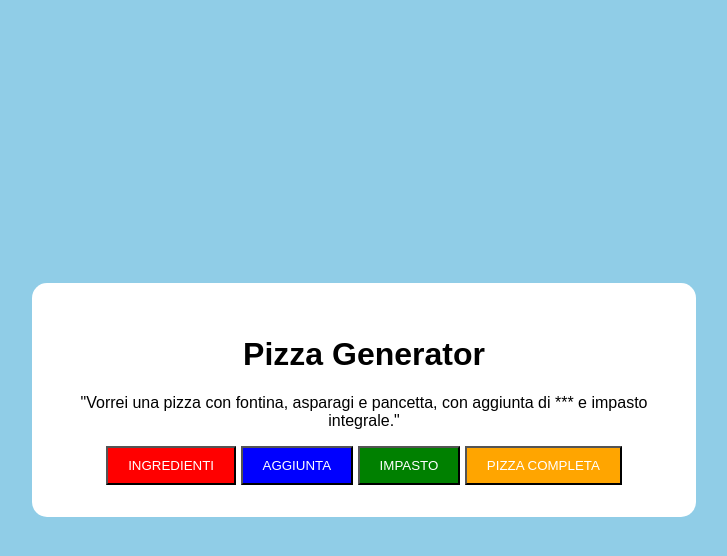
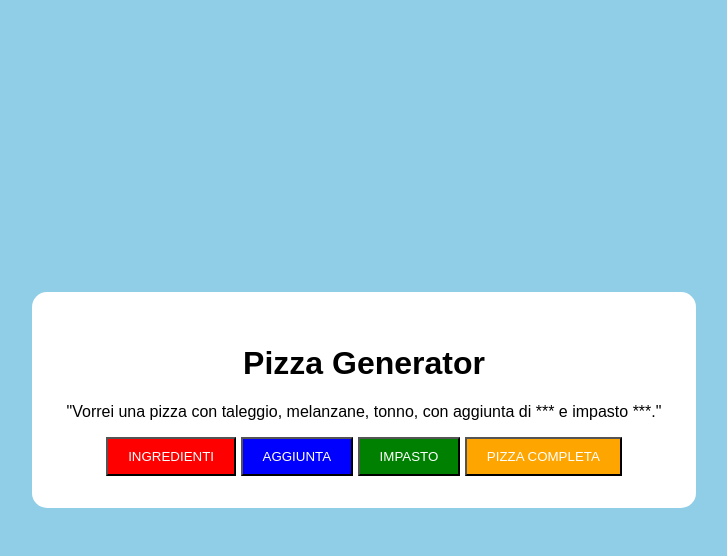
Before and after one commit to potpot89/PizzaGenerator, a plain HTML site: page index.html in a window 1280 px wide. Both pictures are taken after a click on the button "INGREDIENTI". Shown: the whole page, without its empty margins (276-1003 px from the left). Drawn offline with Linux system fonts and the light colour scheme.

Commit message:
wrote the javascript

```diff
--- a/index.html
+++ b/index.html
@@ -13,14 +13,20 @@
       <h1>Pizza Generator</h1>
 
       <p>
-        "Vorrei una pizza con fontina, asparagi e pancetta, con aggiunta di ***
-        e impasto integrale."
+        "Vorrei una pizza con
+        <span id="ingrediente">***</span>, con aggiunta di
+        <span id="aggiunta">***</span>
+        e impasto <span id="impasto">***</span>."
       </p>
       <div class="btn-container">
-        <button>ingredienti</button>
-        <button>aggiunta</button>
-        <button>impasto</button>
-        <button>pizza completa</button>
+        <button id="btn-ingredienti" onclick="generaIngredienti()">
+          ingredienti
+        </button>
+        <button id="btn-aggiunta" onclick="generaAggiunta()">aggiunta</button>
+        <button id="btn-impasto" onclick="generaImpasto()">impasto</button>
+        <button id="btn-pizzaCompleta" onclick="generaTutto()">
+          pizza completa
+        </button>
       </div>
     </main>
   </body>
--- a/script.js
+++ b/script.js
@@ -0,0 +1,100 @@
+//creare un oggetto 'ingredienti' in cui inserire tutti gli array necessari
+
+let ingredienti = {
+  aggiunte: [
+    "burrata",
+    "basilico",
+    "origano",
+    "salvia",
+    "patè di olive",
+    "pistacchi",
+  ],
+
+  impasti: [
+    "normale",
+    "integrale",
+    "al kamut",
+    "al carbone vegetale",
+    "senza glutine",
+    "alla moringa",
+  ],
+
+  formaggi: [
+    "mozzarella",
+    "scamorza",
+    "caprino",
+    "gorgonzola",
+    "taleggio",
+    "provola",
+  ],
+
+  verdure: [
+    "rucola",
+    "verza",
+    "songino",
+    "radicchio",
+    "insalata romana",
+    "zucchine",
+    "mais",
+    "melanzane",
+    `peperoni`,
+    "funghi",
+  ],
+
+  proteine: [
+    "salsiccia",
+    "salame piccante",
+    "wurstel",
+    "pancetta",
+    "lardo",
+    "gamberetti",
+    "salmone",
+    "tonno",
+    "mortadella",
+  ],
+};
+
+//genera un numero casuale intero, del valore massimo = array.at(-1), che si inserisce poi come indice dell'array per prenderne un valore casuale ad ogni caricamento - inserire tutto in una funzione da poter richiamare facilmente nel resto del documento
+
+function selezionaIngrediente(arrayIngredienti) {
+  let ingredienteScelto =
+    arrayIngredienti[Math.floor(Math.random() * arrayIngredienti.length)];
+  return ingredienteScelto; //IMPORTANTE RETURN
+}
+
+// GENERARE AGGIUNTE
+
+function generaAggiunta() {
+  let aggiuntaRandom = selezionaIngrediente(ingredienti.aggiunte);
+
+  document.getElementById("btn-aggiunta");
+  aggiunta.innerHTML = aggiuntaRandom;
+}
+
+// GENERARE IMPASTI
+
+function generaImpasto() {
+  let impastoRandom = selezionaIngrediente(ingredienti.impasti);
+  document.getElementById("btn-impasto");
+  impasto.innerHTML = impastoRandom;
+}
+
+//GENERA INGREDIENTI - 3 elementi random
+
+function generaIngredienti() {
+  let formaggiRandom = selezionaIngrediente(ingredienti.formaggi);
+  let verdureRandom = selezionaIngrediente(ingredienti.verdure);
+  let proteineRandom = selezionaIngrediente(ingredienti.proteine);
+
+  document.getElementById("btn-ingredienti");
+  ingrediente.innerHTML = `${formaggiRandom}, ${verdureRandom}, ${proteineRandom}`;
+}
+
+//GENERA PIZZA COMPLETA RICHIAMANDO TUTTE LE FUNZIONI INSIEME
+
+function generaTutto() {
+  /*  document.getElementById("btn-pizzaCompleta"); */
+  generaIngredienti();
+  generaAggiunta();
+  generaImpasto();
+}
```
